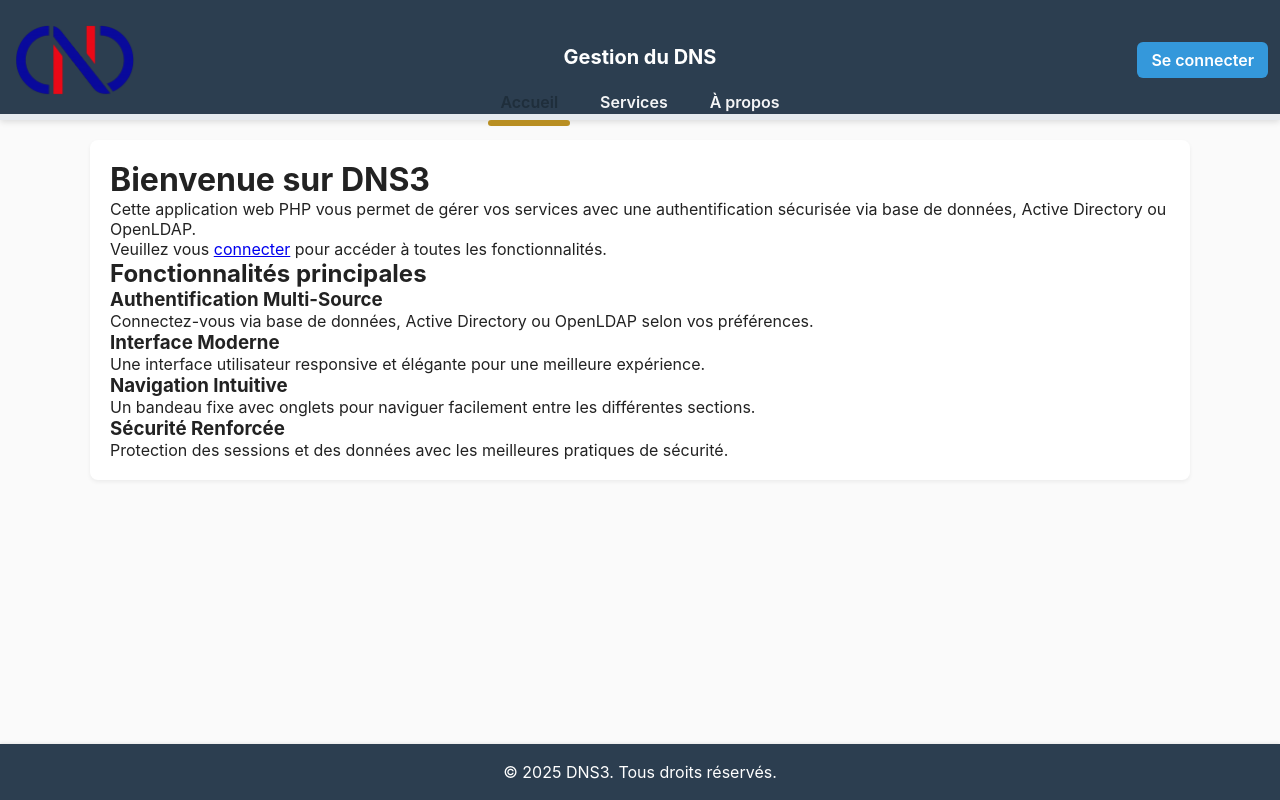
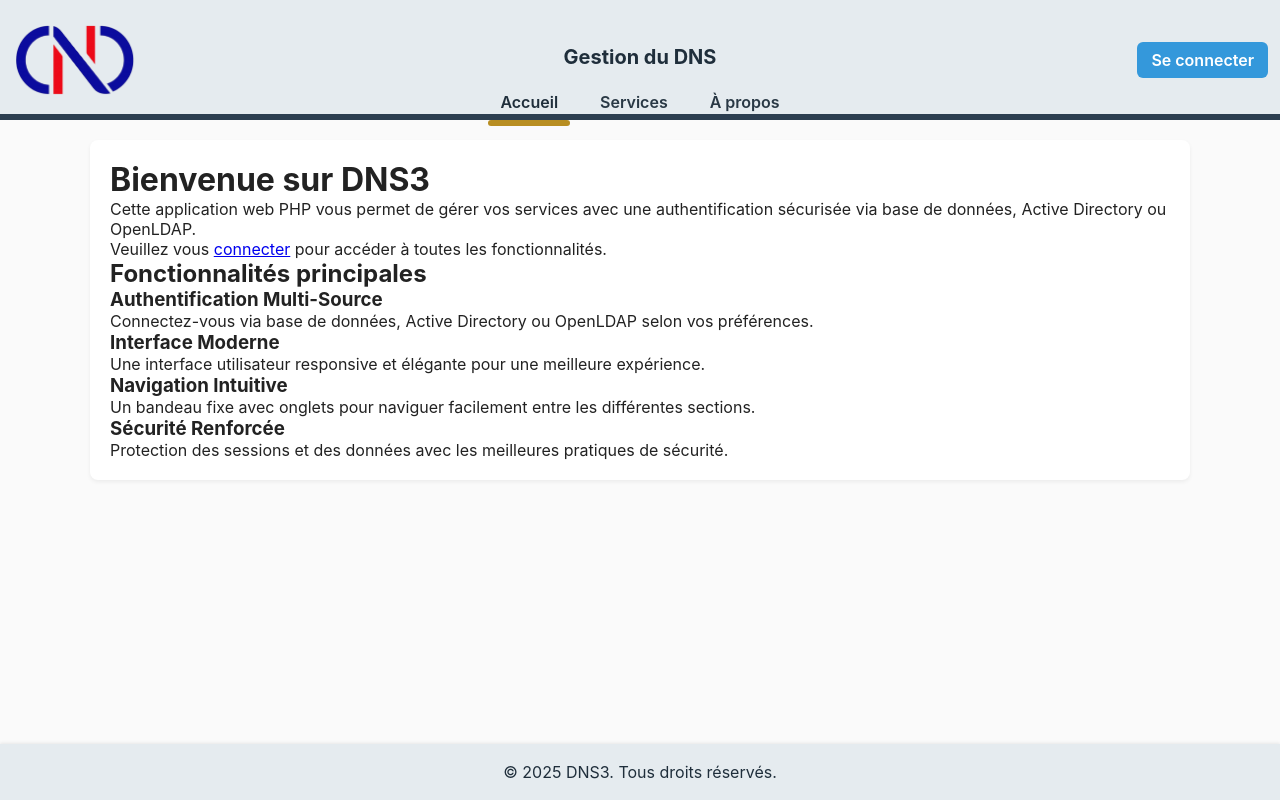
Before and after one commit to guittou/dns3, a PHP site: page /index.php in a window 1280 px wide. Run offline with PHP 8.4, Linux system fonts and the light colour scheme.

Commit message:
Refactor CSS variables and styles for branding
Updated color variables and styles for header, footer, and tabs.

```diff
--- a/assets/css/style.css
+++ b/assets/css/style.css
@@ -8,14 +8,14 @@
 
   /* separator / tabs */
   --separator-height: 6px;       /* épaisseur du trait de séparation (idem pour underline) */
-  --separator-color: #e5ebef;    /* couleur du trait de séparation */
-  --tab-underline: #B88E22;      /* couleur de la sélection active (au-dessus de separator) */
+  --separator-color: #2c3e50;    /* ← ancienne couleur principale du bandeau (maintenant separator) */
+  --tab-underline: #B88E22;      /* couleur de la sélection active */
   --tab-accent: #333;
   --tab-text: #1F2E3B;
 
-  /* palette */
-  --brand-color: #2c3e50;
-  --text-on-brand: #ffffff;
+  /* palette - BRAND and text on brand have been swapped so brand is lighter */
+  --brand-color: #e5ebef;        /* ← ancienne couleur du trait de séparation (maintenant couleur principale du bandeau) */
+  --text-on-brand: #1F2E3B;      /* texte foncé sur fond clair du bandeau */
 }
 
 /* Reset minimal */
@@ -30,6 +30,8 @@ body {
   font-family: -apple-system, BlinkMacSystemFont, 'Segoe UI', Roboto, 'Helvetica Neue', Arial, sans-serif;
   background: #fafafa;
   color: #222;
+  -webkit-font-smoothing: antialiased;
+  -moz-osx-font-smoothing: grayscale;
 }
 
 /* Header fixed in top, no side padding so elements at edges are true edges */
@@ -39,58 +41,78 @@ body {
   left: 0;
   right: 0;
   height: var(--header-height);
-  background: var(--brand-color);
-  color: var(--text-on-brand);
+  background: var(--brand-color);     /* now light */
+  color: var(--text-on-brand);        /* now dark */
   z-index: 1000;
-  box-shadow: 0 2px 6px rgba(0,0,0,0.12);
+  /* box-shadow removed as requested */
 }
 
-/* Full header container */
+/* Full container: relative so absolute children are inside header (which spans viewport) */
 .bandeau_full {
   position: relative;
   width: 100%;
-  height: 100%;
+  min-height: var(--header-height);
 }
 
-/* Logo at viewport edge (left:0) with small offset */
+/* LOGO: position absolute with left:0 -> extreme left of viewport (header spans viewport) */
 .bandeau_logo {
   position: absolute;
   left: 0;
   top: 50%;
   transform: translateY(-50%);
-  padding-left: var(--edge-offset);
+  padding-left: var(--edge-offset); /* léger retrait demandé */
   z-index: 1010;
 }
-.bandeau_logo_img { height: var(--logo-height); display: block; object-fit: contain; }
+.bandeau_logo_img {
+  height: var(--logo-height);
+  display: block;
+  object-fit: contain;
+}
 
-/* Right actions at viewport edge (right:0) with offset */
+/* RIGHT: auth area absolute right:0 -> extreme right of viewport */
 .bandeau_droite {
   position: absolute;
   right: 0;
   top: 50%;
   transform: translateY(-50%);
-  padding-right: var(--edge-offset);
+  padding-right: var(--edge-offset); /* léger retrait demandé */
   display: flex;
   align-items: center;
   gap: 12px;
   z-index: 1010;
 }
 
-/* Center container defines content width (title) */
+/* CENTRE (contenu aligné and centered) - width constrained to content max width */
 .bandeau_content {
   max-width: var(--content-max-width);
   margin: 0 auto;
-  height: 100%;
+  padding: 10px 0; /* vertical padding only */
   display: flex;
   align-items: center;
   justify-content: center;
+  min-height: var(--header-height);
 }
 
-/* Title centered vertically inside header */
-.bandeau_center { display:flex; flex-direction:column; align-items:center; justify-content:center; text-align:center; }
-.bandeau_title { color: var(--text-on-brand); font-size: 1.25rem; font-weight:700; margin:0; padding-bottom:6px; }
+/* centre stacking: title above tabs */
+.bandeau_center {
+  display: flex;
+  flex-direction: column;
+  align-items: center;
+  width: 100%;
+}
 
-/* Onglets row: positioned at bottom of the header, full width; tabs centered inside */
+/* Title */
+.bandeau_title {
+  color: var(--text-on-brand);
+  font-size: 1.25rem;
+  font-weight: 700;
+  margin: 0;
+  padding-bottom: 6px;
+  text-align: center;
+}
+
+/* Onglets container */
+.bandeau_ongletswrap { width: 100%; display:flex; justify-content:center; }
 .bandeau_onglets_row {
   position: absolute;
   left: 0;
@@ -102,7 +124,6 @@ body {
   align-items: flex-end;
   z-index: 1015;
   pointer-events: auto;
-  /* no local border: separator is handled by .bandeau_separator */
 }
 .bandeau_onglets {
   display: flex;
@@ -111,22 +132,20 @@ body {
   margin: 0;
   padding: 0 12px; /* small side padding for tabs group */
   align-items: center;
-  /* keep the tabs visually limited to content width if you want:
-     you can wrap them in an inner container with max-width: var(--content-max-width) */
 }
 
 /* individual tab */
 .bandeau_onglet {
   display: inline-block;
   padding: 8px 12px; /* clickable area */
-  color: rgba(255,255,255,0.95);
+  color: rgba(31,46,59,0.95);
   text-decoration: none;
   font-weight: 600;
   position: relative;
   border-radius: 6px;
   background: transparent;
 }
-.bandeau_onglet:hover { color: var(--tab-accent); background: rgba(255,255,255,0.02); }
+.bandeau_onglet:hover { color: var(--tab-accent); background: rgba(0,0,0,0.03); }
 .bandeau_onglet.active { color: var(--tab-text); }
 
 /* Active underline that exactly matches separator thickness and sits on top of it */
@@ -142,15 +161,14 @@ body {
   z-index: 1020; /* above separator */
 }
 
-/* Separator: full-width across the banner, centered on viewport,
-   but limit its visual width to viewport width minus edge offsets if needed */
+/* Separator: full-width across the banner (now dark) */
 .bandeau_separator {
   position: absolute;
   left: 0;
   right: 0;
   bottom: 0;
   height: var(--separator-height);
-  background: var(--separator-color);
+  background: var(--separator-color); /* now dark (old brand) */
   z-index: 1005; /* below tab underline (which has z-index:1020) */
 }
 
@@ -161,7 +179,7 @@ body {
   left: 0;
   right: 0;
   bottom: var(--footer-height);
-  overflow: auto;
+  overflow: auto; /* scroll vertical & horizontal only here if necessary */
   -webkit-overflow-scrolling: touch;
   background: transparent;
 }
@@ -176,7 +194,7 @@ body {
   box-shadow: 0 2px 4px rgba(0,0,0,0.06);
 }
 
-/* Footer fixed at bottom */
+/* Footer fixed at bottom (uses brand-color background which is now light) */
 .footer {
   position: fixed;
   left: 0;
```
